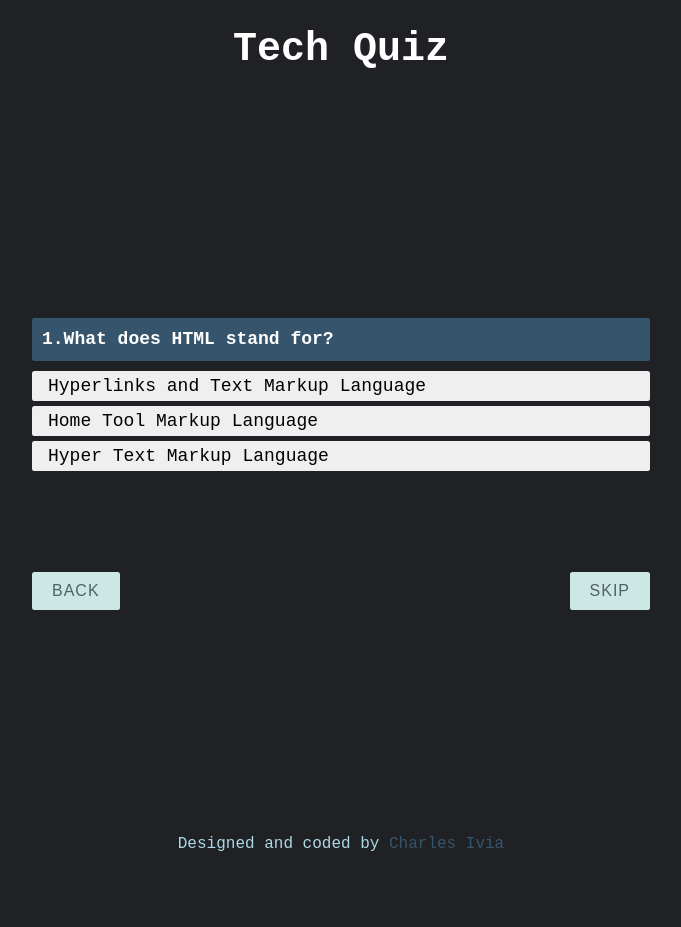
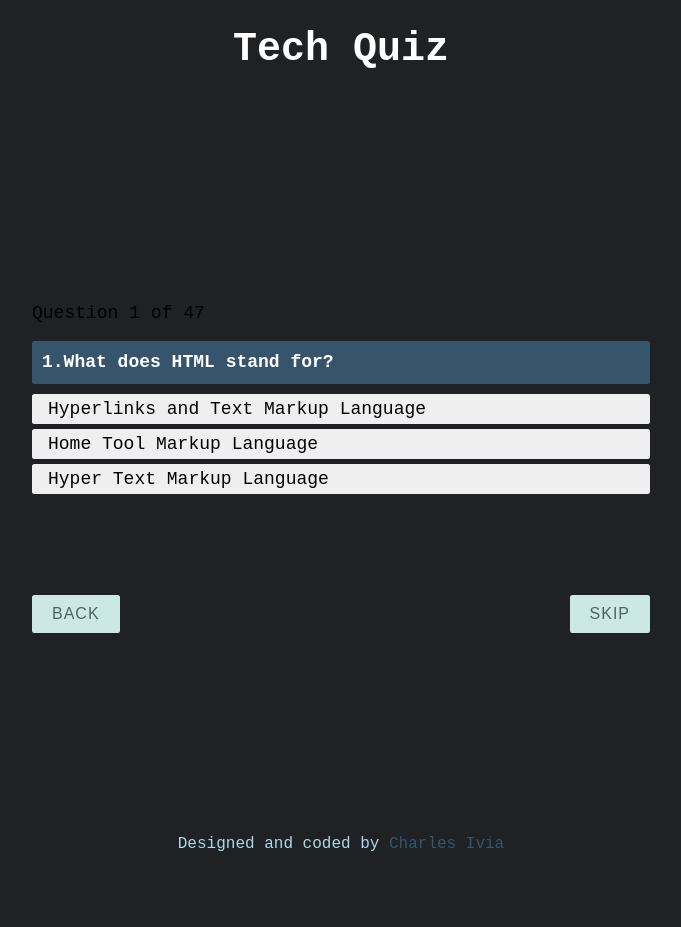
Before and after one commit to CharlesIvia/Tech-Quiz, a Jekyll site: the page index.html, which Jekyll copies as it is, in a window 1280 px wide. Shown: the whole page, without its empty margins (299-980 px from the left). Built offline with Jekyll 4.4.1, drawn with Linux system fonts in a browser that asks for light colours.

Commit message:
Added paragraph to hold questions count

```diff
--- a/index.html
+++ b/index.html
@@ -18,6 +18,7 @@
     <main>
       <div class="main-container">
         <div class="score-container">Score: <span class="score">0</span></div>
+        <p class="number">Question <span class="outof">00</span> of 47</p>
         <p class="question"></p>
         <ul class="options"></ul>
         <div>
```
